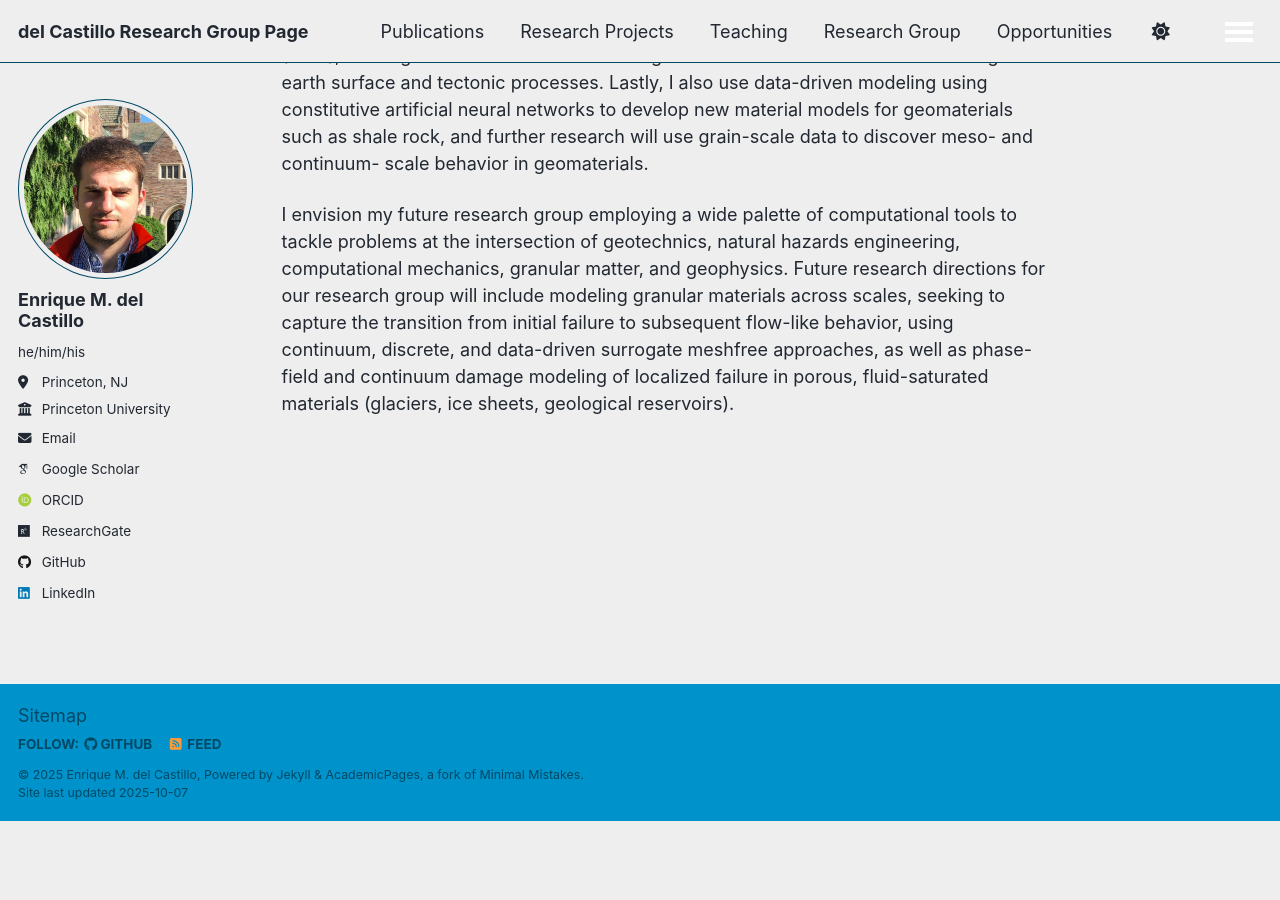
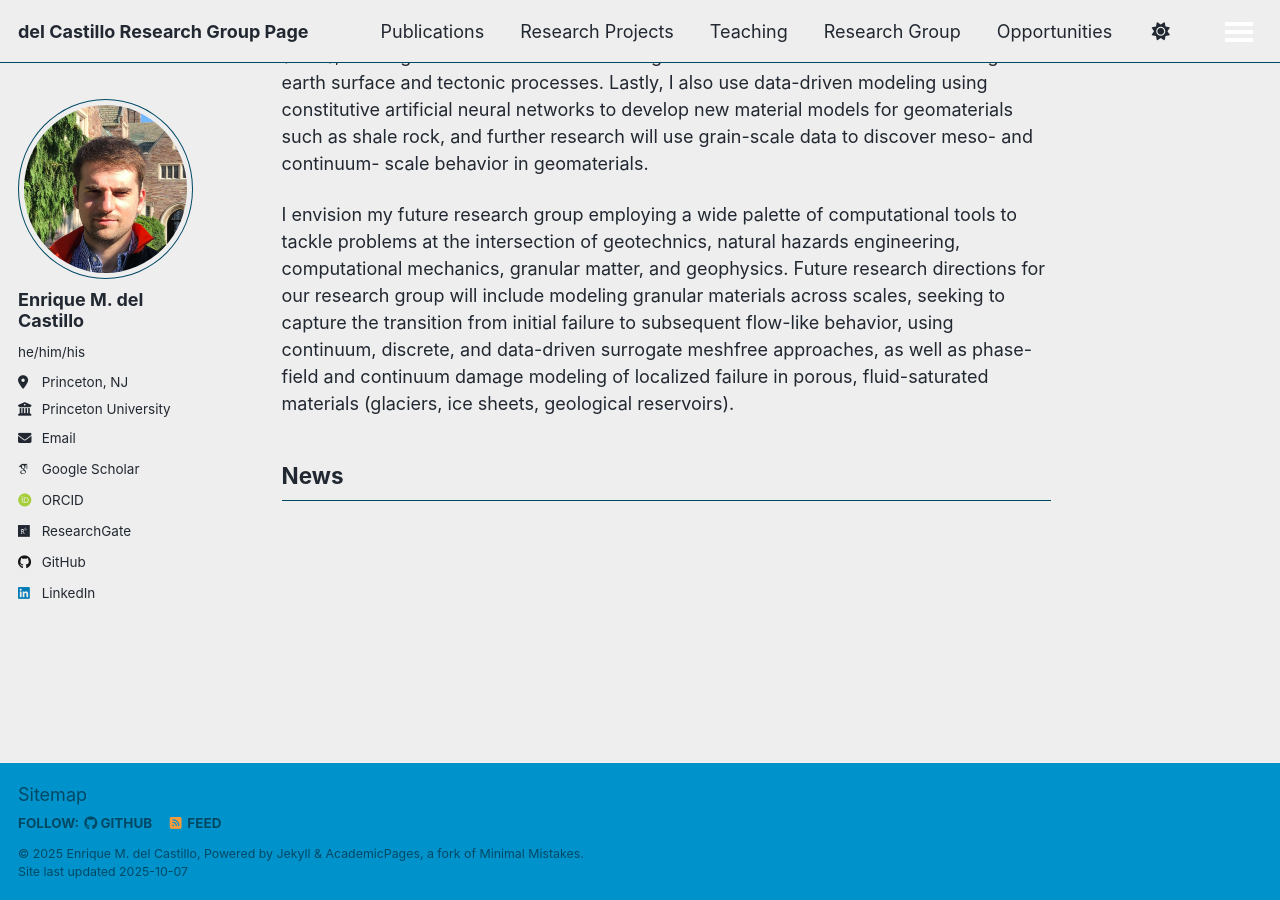
Before and after one commit to emdc19/emdcwebsite, a Jekyll site: the page built from _pages/about.md, in a window 1280 px wide and 900 px high, scrolled down 1243 px. Built offline with Jekyll 4.4.1, drawn with Linux system fonts in a browser that asks for light colours; some web fonts are replaced; a script that is not in the unit is left out; before the commit the page ends 2064 px from its top, so only the background shows below that.

Commit message:
Update about.md

```diff
--- a/_pages/about.md
+++ b/_pages/about.md
@@ -21,3 +21,13 @@ I am broadly interested in the mechanics and physics of granular and porous medi
 In my doctoral research, I developed a meshfree computational framework based on the smoothed particle hydrodynamics (SPH) method well-suited for modeling coupled-hydromechanical problems involving large deformations in geotechnics and geomechanics. Some of the problems I am currently working on include debris flows and their associated impact forces, the stability and failure of tailing dams, earthquake fault rupture deformation, the propagation of compaction bands in porous rock and the corresponding alteration in fluid flow through these structures, and the formation and mechanics of accretionary wedges. My research integrates computational modeling with geodetic measurements and other field data, while aiming to contribute to preparedness against natural hazards and increasing critical infrastructure resilience. In addition, much of my research deals with understanding and modeling the failure of geomaterials using particulate or discontinuum approaches such as in the discrete element method technique (DEM), seeking to understand failure at the grain-scale to uncover the inner-workings of earth surface and tectonic processes. Lastly, I also use data-driven modeling using constitutive artificial neural networks to develop new material models for geomaterials such as shale rock, and further research will use grain-scale data to discover meso- and continuum- scale behavior in geomaterials.
 
 I envision my future research group employing a wide palette of computational tools to tackle problems at the intersection of geotechnics, natural hazards engineering, computational mechanics, granular matter, and geophysics. Future research directions for our research group will include modeling granular materials across scales, seeking to capture the transition from initial failure to subsequent flow-like behavior, using continuum, discrete, and data-driven surrogate meshfree approaches, as well as phase-field and continuum damage modeling of localized failure in porous, fluid-saturated materials (glaciers, ice sheets, geological reservoirs).
+
+## News
+
+<ul class="news-list">
+  {% for item in site.data.news %}
+  <li>
+    <strong>{{ item.date }}</strong> {{ item.text }}
+  </li>
+  {% endfor %}
+</ul>
```
